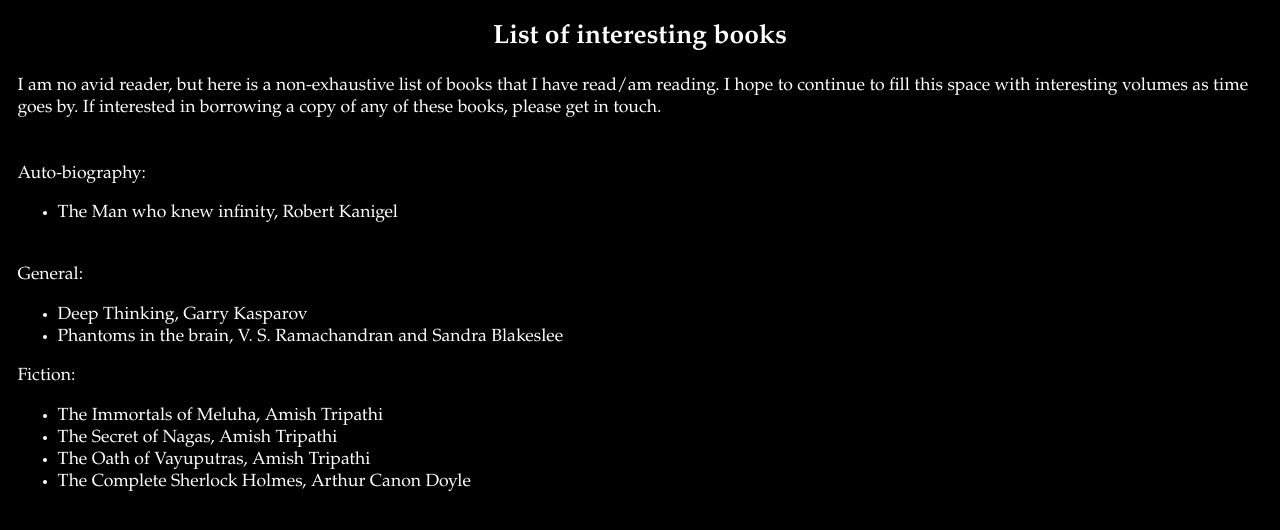
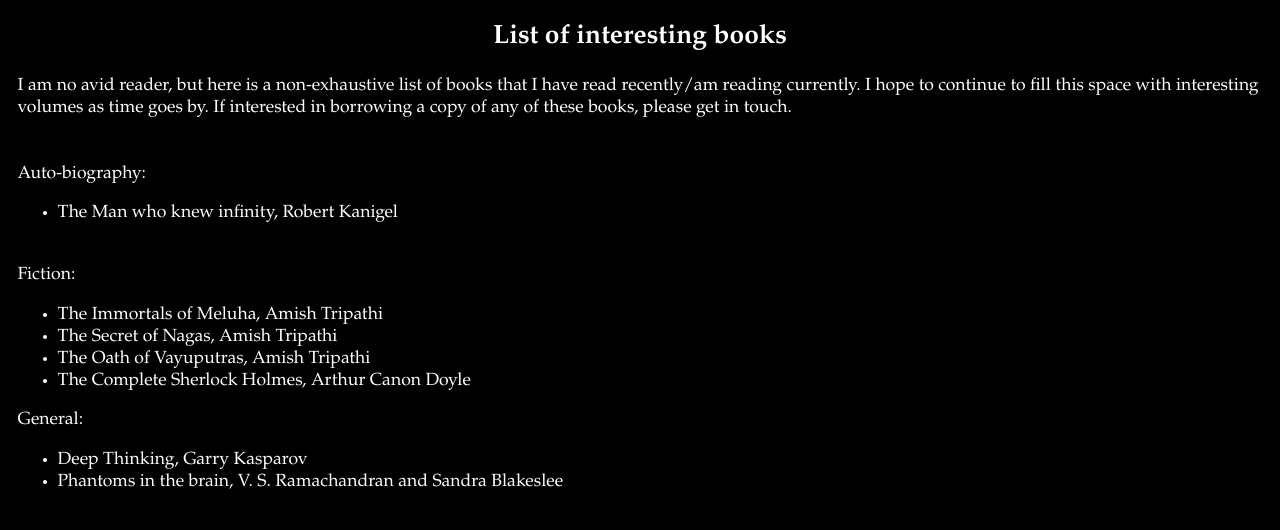
Before and after one commit to krithikasivaram/krithikasivaram.github.io, a Jekyll site: the page logger/books.html, which Jekyll copies as it is, in a window 1280 px wide. Shown: the top 530 px of the page. Built offline with Jekyll 4.4.1, drawn with Linux system fonts in a browser that asks for light colours.

Commit message:
adding books

```diff
--- a/logger/books.html
+++ b/logger/books.html
@@ -36,7 +36,7 @@ table, th, td {
 <body bgcolor = "black">
 <center><h2>List of interesting books</h2></center>
 
-I am no avid reader, but here is a non-exhaustive list of books that I have read/am reading. I hope to continue to fill this space with interesting volumes as time goes by. If interested in borrowing a copy of any of these books, please get in touch.
+I am no avid reader, but here is a non-exhaustive list of books that I have read recently/am reading currently. I hope to continue to fill this space with interesting volumes as time goes by. If interested in borrowing a copy of any of these books, please get in touch.
 <br><br><br>
 
 
@@ -46,12 +46,6 @@ Auto-biography:
 </ul>
 <br>
 
-General:
-<ul>
-<li> Deep Thinking, Garry Kasparov</li>
-<li> Phantoms in the brain, V. S. Ramachandran and Sandra Blakeslee</li>
-</ul>
-
 Fiction:
 <ul>
 <li> The Immortals of Meluha, Amish Tripathi </li>
@@ -60,4 +54,10 @@ Fiction:
 <li> The Complete Sherlock Holmes, Arthur Canon Doyle </li>
 </ul>
 
+General:
+<ul>
+<li> Deep Thinking, Garry Kasparov</li>
+<li> Phantoms in the brain, V. S. Ramachandran and Sandra Blakeslee</li>
+</ul>
+
 </body></html>
```
